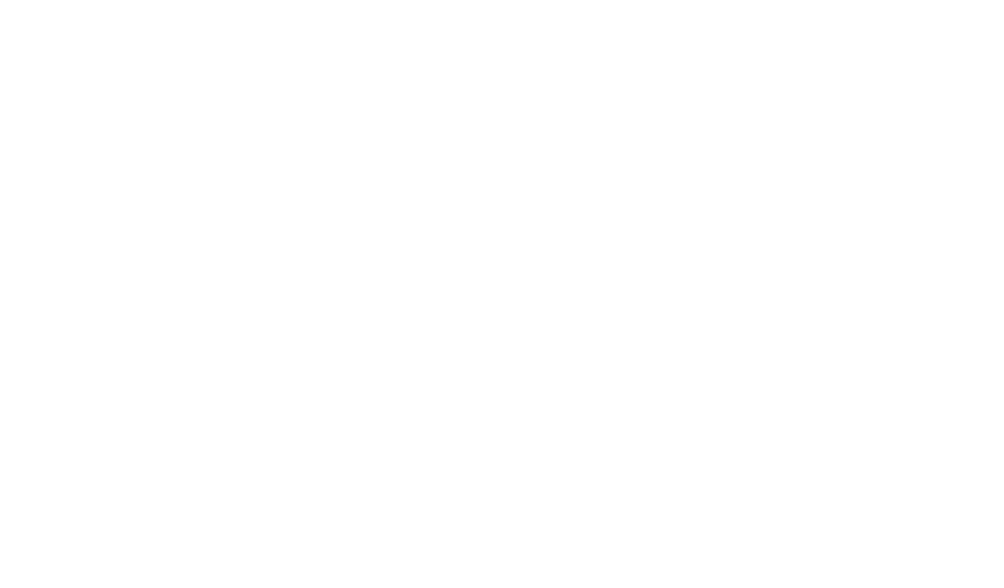
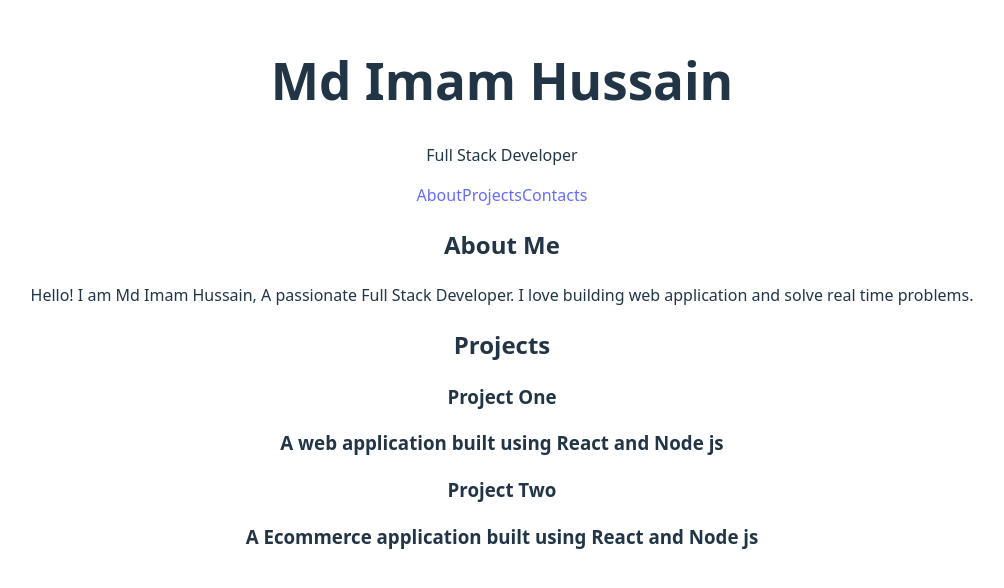
Before and after one commit to mihussain737/React_basic, a React (Vite) app in the folder first react app/: page / in a window 1280 px wide. Shown: the part 106-694 px from the top of the page, without its empty margins (138-1142 px from the left). Built offline with nearby package versions, Linux system fonts and the light colour scheme.

Commit message:
portfolio project

```diff
--- a/first react app/src/App.jsx
+++ b/first react app/src/App.jsx
@@ -1,20 +1,53 @@
 import './App.css'
 
 function App() {
-  // this is single line comments
-
-  /*
-    this is multi line comment
-  */
+  const name="Md Imam Hussain";
+  const profession="Full Stack Developer";
+  const projects=[
+    {
+      title:"Project One",
+      description:"A web application built using React and Node js",
+      link:"#"
+    },
+     {
+      title:"Project Two",
+      description:"A Ecommerce application built using React and Node js",
+      link:"#"
+    }
+  ]
 
   return(
-    <div>
-      {/* This is singl line comment in jsx code/}
+   <div className='App'>
+    {/* Header Section */}
+      <header className='header'>
+        <h1>{name}</h1>
+        <p>{profession}</p>
+        <nav>
+          <a href='#about'>About</a>
+          <a href='#about'>Projects</a>
+          <a href='#about'>Contacts</a>
+        </nav>
+      </header>
 
-      {/* This is multi line comments in jsx code
+      {/* About Section */}
+      <section id="about" className='about-section'>
+        <h2>About Me</h2>
+        <p>Hello! I am {name}, A passionate {profession}. I love building web application and solve real time problems.</p>
+      </section>
 
-      */}
-    </div>
+      {/* Project Section */}
+      <section id="projects" className='projects-section'>
+        <h2>Projects</h2>
+        <div className='projects-list'>
+          {projects.map((project,index)=>(
+            <div key={index} className='project-item'>
+              <h3>{project.title}</h3>
+              <h3>{project.description}</h3>
+            </div>
+          ))}
+        </div>
+      </section>
+   </div>
   );
 }
 export default App;
```
